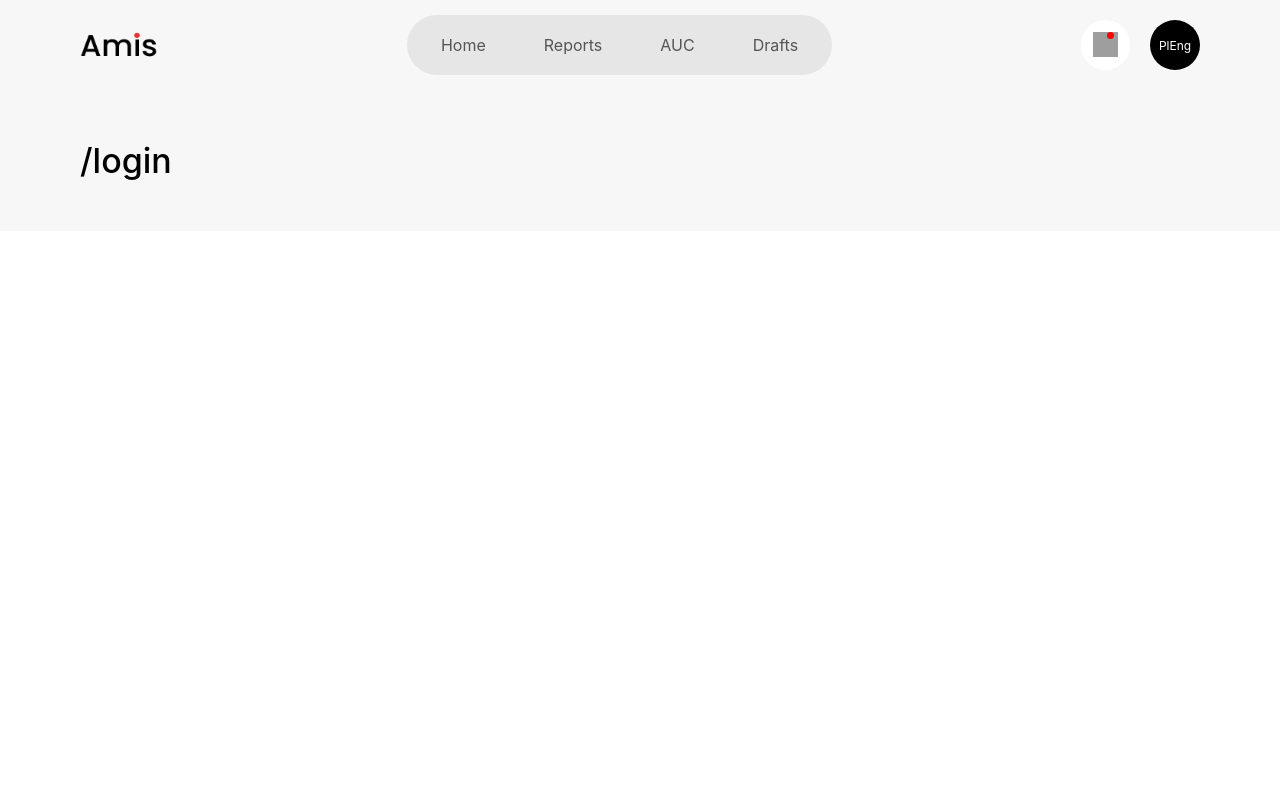
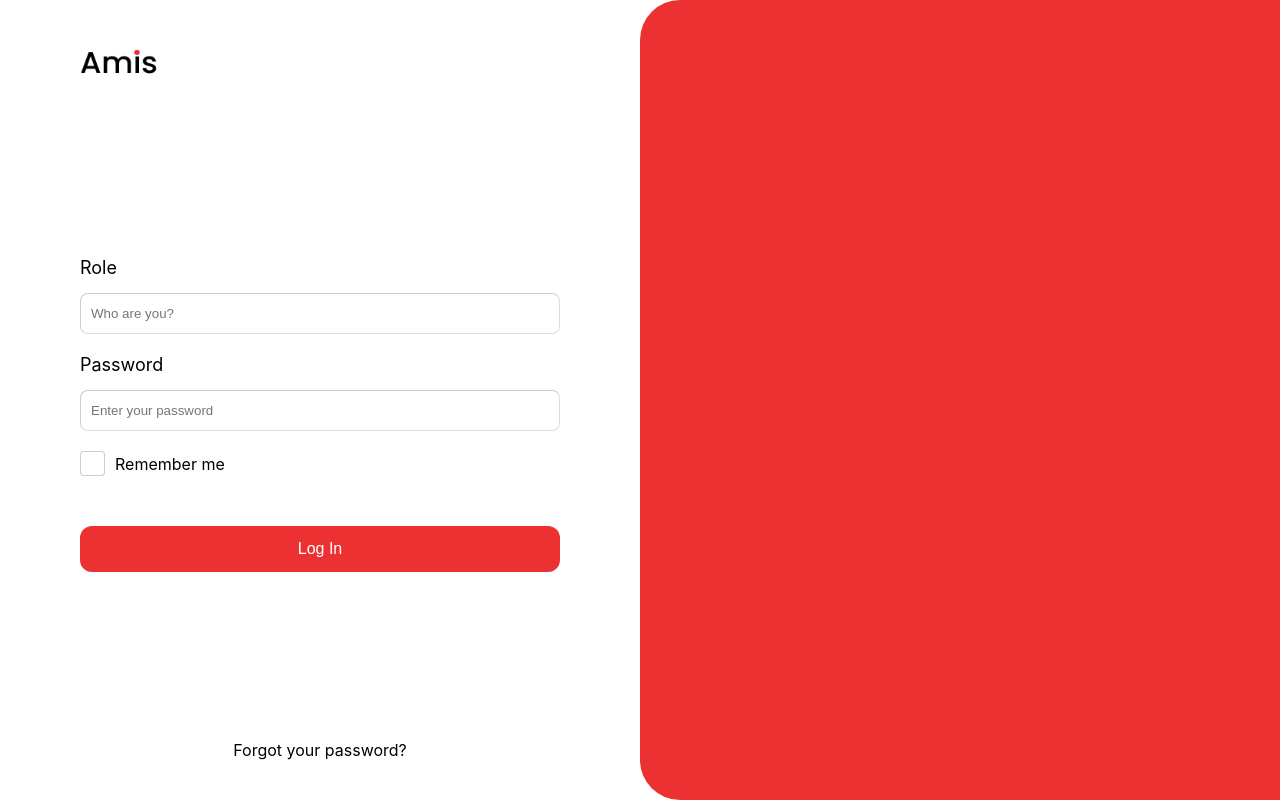
Before and after one commit to AMISTheProject/AMIS, a React (Create React App) app: page /login in a window 1280 px wide. Built offline with nearby package versions, Linux system fonts and the light colour scheme; grey boxes are pictures that could not be loaded.

Commit message:
Add Login page, implement navigation and the basic UI

```diff
--- a/src/App.js
+++ b/src/App.js
@@ -8,6 +8,7 @@ import { Dashboard } from './screens/Dashboard';
 import { Drafts } from './screens/Drafts';
 import { AssetReports } from './screens/AssetReports';
 import { NotificationsScreen } from './screens/NotificationsScreen';
+import { Login } from './components/Login';
 import { BrowserRouter, Routes, Route, useLocation } from 'react-router-dom';
 
 function App() {
@@ -39,18 +40,23 @@ function AppMain() {
     }
   }, [location.pathname]);
 
-  console.log('Current route:', currentRoute);
-
   return (
       <div className="App">
-          <Header />
-          <PageTitle title={currentRoute} subtitle={subtitle}/>
+          {
+            location.pathname != '/login' && (
+              <>
+                <Header />
+                <PageTitle title={currentRoute} subtitle={subtitle}/>
+              </>
+            )
+          }
           <Routes>
             <Route path="/" element={<Dashboard />} />
             <Route path="/reports" element={<AssetReports />} />
             <Route path="/auc" element={<AUC />} />
             <Route path="/drafts" element={<Drafts />} />
             <Route path="/notifications" element={<NotificationsScreen />} />
+            <Route path="/login" element={<Login />} />
           </Routes>
         </div>
   );
--- a/src/assets/style/styles.css
+++ b/src/assets/style/styles.css
@@ -811,3 +811,60 @@
     flex-direction: row;
     justify-content: flex-end;
 }
+
+.login-container {
+    height: 100vh;
+    width: 100vw;
+    display: flex;
+    flex-direction: row;
+    background-color: #fff;
+}
+
+.login-left-container {
+    width: 50%;
+    height: 100%;
+    background-color: #fff;
+    padding: 40px 80px;
+    display: flex;
+    flex-direction: column;
+    justify-content: space-between;
+}
+
+.login-right-container {
+    height: 100%;
+    width: 50%;
+    background-color: #EB3131;
+    border-top-left-radius: 40px;
+    border-bottom-left-radius: 40px;
+}
+
+.login-form-container {
+    display: flex;
+    flex-direction: column;
+    gap: 20px;
+    display: flex;
+    place-content: center;
+}
+
+.login-footer-container {
+    display: flex;
+    flex-direction: row;
+    place-content: center;
+}
+
+.forgot-password-link {
+    color: #000;
+    text-decoration: none;
+}
+
+.login-check-container {
+    display: flex;
+    flex-direction: row;
+    justify-content: flex-start;
+    align-items: center;
+    gap: 10px;
+}
+
+.login-button {
+    margin-top: 30px;
+}
--- a/src/components/Header.js
+++ b/src/components/Header.js
@@ -6,7 +6,9 @@ import logo from '../assets/images/amis-logo.png';
 export const Header = () => {
     return (
         <div className="header-container">
-            <img src={logo} alt='AMIS' width='78px' height='45px' />
+            <NavLink to="/">
+                <img src={logo} alt='AMIS' width='78px' height='45px' style={{cursor: 'pointer'}}/>
+            </NavLink>
             <div className="nav-container">
                 <ul className="nav-list">
                     <li><NavLink exact to="/" className="nav-item">Home</NavLink></li>
--- /dev/null
+++ b/src/components/Login.js
@@ -0,0 +1,45 @@
+import '../assets/style/styles.css';
+import React, { useState } from 'react';
+import logo from '../assets/images/amis-logo.png';
+import { PrimaryButton } from './PrimaryButton';
+import { Checkbox } from './Checkbox';
+
+export const Login = () => {
+    const [isChecked, setIsChecked] = useState(false);
+
+    return (
+        <div className='login-container'>
+            <div className='login-left-container'>
+                <div className='login-left-header'>
+                    <img src={logo} width='78px' height='45px' />
+                </div>
+
+                <div className='login-form-container'>
+                    <div className='asset-screen-input-container'>
+                        <label className='asset-screen-input-label' for="role">Role</label>
+                        <input className='asset-screen-input-field' type="text" id="role" name="role" placeholder='Who are you?'></input>
+                    </div>
+
+                    <div className='asset-screen-input-container'>
+                        <label className='asset-screen-input-label' for="password">Password</label>
+                        <input className='asset-screen-input-field' type="password" id="password" name="password" placeholder='Enter your password'></input>
+                    </div>
+
+                    <div className='login-check-container'>
+                        <Checkbox value={isChecked} onChange={setIsChecked} />
+                        <p>Remember me</p>
+                    </div>
+
+                    <PrimaryButton text={'Log In'} color='#fff' bgColor='#EB3131' className='login-button' />
+                </div>
+
+                <div className='login-footer-container'>
+                    <a href='/login' className='forgot-password-link'>Forgot your password?</a>
+                </div>
+            </div>
+
+            <div className='login-right-container'>
+            </div>
+        </div>
+    );
+};
```
